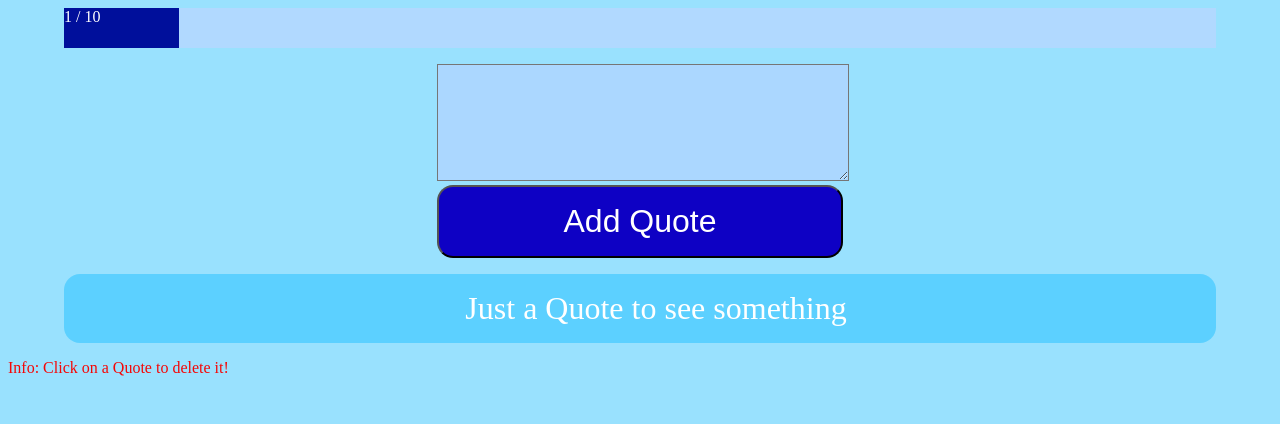
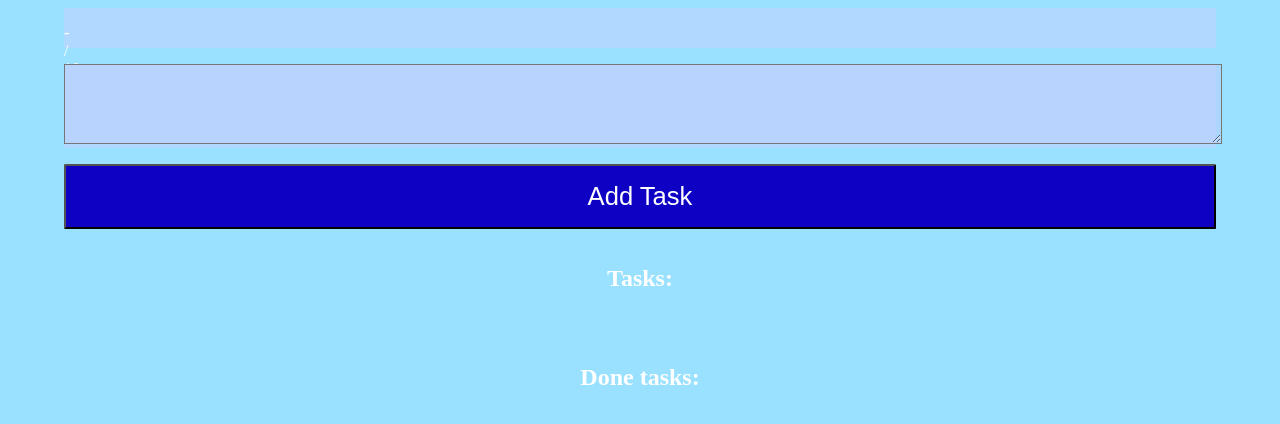
Before and after one commit to GeronimodeAguilar/todoVue, a Vue app: page / in a window 1280 px wide. Shown: the top 424 px of the page. Built offline with nearby package versions, Linux system fonts and the light colour scheme.

Commit message:
changed to tasks and archive ,fixed bugs, created archived tasks

```diff
--- a/src/App.vue
+++ b/src/App.vue
@@ -1,44 +1,46 @@
 <template>
     <div class="main__container">
-        <app-header :quoteCount="quotes.length" :maxQuotes="maxQuotes"></app-header>
-        <app-new-quote @quoteAdded="newQuote"></app-new-quote>
-        <app-quote-grid :quotes="quotes" @quoteDeleted="deleteQuote"></app-quote-grid>
-        <div class="progress__box">
-            <div class="progress__text">
-                <div class="progress__alert">Info: Click on a Quote to delete it!</div>
-            </div>
-        </div>
+        <section class="form__box">
+        <app-header :taskCount="tasks.length" :maxTasks="maxTasks"></app-header>
+        <app-new-task @taskAdded="newTask"></app-new-task>
+        </section>
+        <h2>Tasks:</h2>
+        <app-task-grid :tasks="tasks" @archivedTask="archiveTask"></app-task-grid>
+        <h2>Done tasks:</h2>
+        <app-archive-grid :archives="archives" ></app-archive-grid>
     </div>
 </template>
 
 <script>
-    import QuoteGrid from './components/QuoteGrid.vue';
-    import NewQuote from './components/NewQuote.vue';
+    import TaskGrid from './components/TaskGrid.vue';
+    import ArchiveGrid from './components/ArchiveGrid.vue';
+    import NewTask from './components/NewTask.vue';
     import Header from './components/Header.vue';
 
     export default {
         data: function () {
             return {
-                quotes: [
-                    'Just a Quote to see something'
-                ],
-                maxQuotes: 10
+                tasks: [],
+                archives: [],
+                maxTasks: 10
             }
         },
         methods: {
-            newQuote(quote) {
-                if (this.quotes.length >= this.maxQuotes) {
-                    return alert('Please delete Quotes first!');
+            newTask(task) {
+                if (this.tasks.length >= this.maxTasks) {
+                    return alert('Please delete Tasks first!');
                 }
-                this.quotes.push(quote);
+                this.tasks.push(task);
             },
-            deleteQuote(index) {
-                this.quotes.splice(index, 1);
+            archiveTask(task, index) {
+                this.tasks.splice(index, 1);
+                this.archives.push(task);
             }
         },
         components: {
-            appQuoteGrid: QuoteGrid,
-            appNewQuote: NewQuote,
+            appTaskGrid: TaskGrid,
+            appArchiveGrid: ArchiveGrid,
+            appNewTask: NewTask,
             appHeader: Header
         }
     }
--- a/src/assets/styles/base.css
+++ b/src/assets/styles/base.css
@@ -21,6 +21,13 @@ header {
     justify-items: center;
 }
 
+.form__box {
+    display: grid;
+    grid-auto-flow: row;
+    grid-gap: 1rem;
+    justify-items: center;
+}
+
 .progress__container {
     width: 90vw;
     background-color: rgb(177, 217, 255);
@@ -32,7 +39,6 @@ header {
 }
 
 .progress__bar {
-    place-self: start;
     height: 5vh;
     background-color: rgb(0, 15, 155);
 }
@@ -46,7 +52,7 @@ header {
     color: rgb(245, 6, 6);
 }
 
-.quote__box {
+.task__box {
     display: grid;
     grid-auto-flow: row;
     grid-gap: 1rem;
@@ -56,37 +62,78 @@ header {
     justify-items: center;
 }
 
-.quote__item {
+.task__form {
+    display: grid;
+    grid-auto-flow: row;
+    grid-gap: 1rem;
+    align-content: center;
+    justify-content: center;
+    align-items: center;
+    justify-items: center;
+}
+
+.task__item {
     width: 100%;
     background-color: #00b6fe66;
     color: white;
-    border-radius: 1rem;
+    border-radius: 0.1rem;
     cursor: pointer;
 }
 
-.quote__item:hover {
+.task__item:hover {
     color: #0e01c4;
     background-color: white;
 }
 
-.quote__container {
+.task__container {
     height: 100%;
     width: 90vw;
 }
 
-.quote__text{
+.task__text{
     display: grid;
     justify-content: center;
     width: 100%;
-    padding: 1rem;
-    font-size: 2rem;
+    padding: 0.3rem;
+    font-size: 1.5rem;
     margin: 0;
 }
 
-.quote__add  {
+
+.task__add  {
     width: 100%;
     font-size: 2rem;
     color: white;
+}
+
+.archive__box {
+    display: grid;
+    grid-auto-flow: row;
+    grid-gap: 1rem;
+    align-content: center;
+    justify-content: center;
+    align-items: center;
+    justify-items: center;
+}
+
+.archive__container {
+    height: 100%;
+    width: 90vw;
+}
+
+.archive__text{
+    display: grid;
+    justify-content: center;
+    width: 100%;
+    padding: 0.3rem;
+    font-size: 1.5rem;
+    margin: 0;
+    background-color: coral;
+}
+
+.text__form {
+    width: 90vw;
+    background-color: rgb(177, 217, 255);
 }
 
 .form-control  {
@@ -99,10 +146,10 @@ header {
 .add__button {
     width: 100%;
     padding: 1rem;
-    font-size: 2rem;
+    font-size: 1.6rem;
     background-color:  #0e01c4;
     color: white;
-    border-radius: 1rem;
+    border-radius: 0.1rem;
 }
 
 .add__button:hover {
--- a/src/components/Quote.vue
+++ b/src/components/Archive.vue
@@ -1,7 +1,7 @@
 <template>
-    <div class="quote__item">
-        <div class="quote__container">
-            <p class="quote__text">
+    <div class="archive__item">
+        <div class="archive__container">
+            <p class="archive__text">
                 <slot></slot>
             </p>
         </div>
--- /dev/null
+++ b/src/components/ArchiveGrid.vue
@@ -0,0 +1,25 @@
+<template>
+    <div class="archive__box">
+        <app-archive v-for="(archive, index) in archives" @click.native="archiveTask(index)">{{ archive }}</app-archive>
+    </div>
+</template>
+
+<script>
+    import Archive from './Archive.vue';
+
+    export default {
+        props: ['archives'],
+        components: {
+            appArchive: Archive
+        },
+        methods: {
+            archiveTask(index) {
+                this.$emit('archiveDeleted', index);
+            }
+        }
+    }
+</script>
+
+<style>
+
+</style>
--- a/src/components/Header.vue
+++ b/src/components/Header.vue
@@ -3,8 +3,8 @@
             <div class="progress__container">
                 <div class="progress__box">
                     <div class="progress__bar" role="progressbar"
-                        :style="{width: (quoteCount / maxQuotes) * 100 + '%'}">
-                        {{ quoteCount }} / {{ maxQuotes}}
+                        :style="{width: (taskCount / maxTasks) * 100 + '%'}">
+                       <p class="counters"> {{ taskCount || '-' }} / {{ maxTasks || '-'}}</p>
                     </div>
                 </div>
             </div>
@@ -12,6 +12,6 @@
 </template>
 <script>
     export default {
-        props: ['quoteCount', 'maxQuotes']
+        props: ['taskCount', 'maxTasks']
     }
 </script>
--- a/src/components/NewQuote.vue
+++ /dev/null
@@ -1,30 +0,0 @@
-<template>
-        <form>
-            <div class="quote__form">
-                <textarea class="form-control" rows="3" v-model="quote"></textarea>
-            </div>
-            <div class="quote__add">
-               <button class="add__button" @click.prevent="createNew">Add Quote</button>
-            </div>
-        </form>
-</template>
-
-<script>
-    export default {
-        data: function() {
-            return {
-                quote: ''
-            };
-        },
-        methods: {
-            createNew() {
-                this.$emit('quoteAdded', this.quote);
-                this.quote = '';
-            }
-        }
-    }
-</script>
-
-<style>
-
-</style>
--- /dev/null
+++ b/src/components/NewTask.vue
@@ -0,0 +1,30 @@
+<template>
+            <div class="task__form">
+        <form class="text__form">
+                <textarea class="form-control" rows="2" v-model="task"></textarea>
+        </form>
+            <div class="task__add">
+               <button class="add__button" @click.prevent="createNew">Add Task</button>
+            </div>
+            </div>
+</template>
+
+<script>
+    export default {
+        data: function() {
+            return {
+                task: ''
+            };
+        },
+        methods: {
+            createNew() {
+                this.$emit('taskAdded', this.task);
+                this.task = '';
+            }
+        }
+    }
+</script>
+
+<style>
+
+</style>
--- a/src/components/QuoteGrid.vue
+++ /dev/null
@@ -1,25 +0,0 @@
-<template>
-    <div class="quote__box">
-        <app-quote v-for="(quote, index) in quotes" @click.native="deleteQuote(index)">{{ quote }}</app-quote>
-    </div>
-</template>
-
-<script>
-    import Quote from './Quote.vue';
-
-    export default {
-        props: ['quotes'],
-        components: {
-            appQuote: Quote
-        },
-        methods: {
-            deleteQuote(index) {
-                this.$emit('quoteDeleted', index);
-            }
-        }
-    }
-</script>
-
-<style>
-
-</style>
--- /dev/null
+++ b/src/components/Task.vue
@@ -0,0 +1,15 @@
+<template>
+    <div class="task__item">
+        <div class="task__container">
+            <p class="task__text">
+                <slot></slot>
+            </p>
+        </div>
+    </div>
+</template>
+
+<script>
+</script>
+
+<style>
+</style>
--- /dev/null
+++ b/src/components/TaskGrid.vue
@@ -0,0 +1,25 @@
+<template>
+    <div class="task__box">
+        <app-task v-for="(task, index) in tasks" @click.native="archiveTask(task, index)">{{ task }}</app-task>
+    </div>
+</template>
+
+<script>
+    import Task from './Task.vue';
+
+    export default {
+        props: ['tasks'],
+        components: {
+            appTask: Task
+        },
+        methods: {
+            archiveTask(task, index) {
+                this.$emit('archivedTask', task, index);
+            }
+        }
+    }
+</script>
+
+<style>
+
+</style>
```
Also changed, not shown: 24 other files (tests, documents, lock files or other folders).
